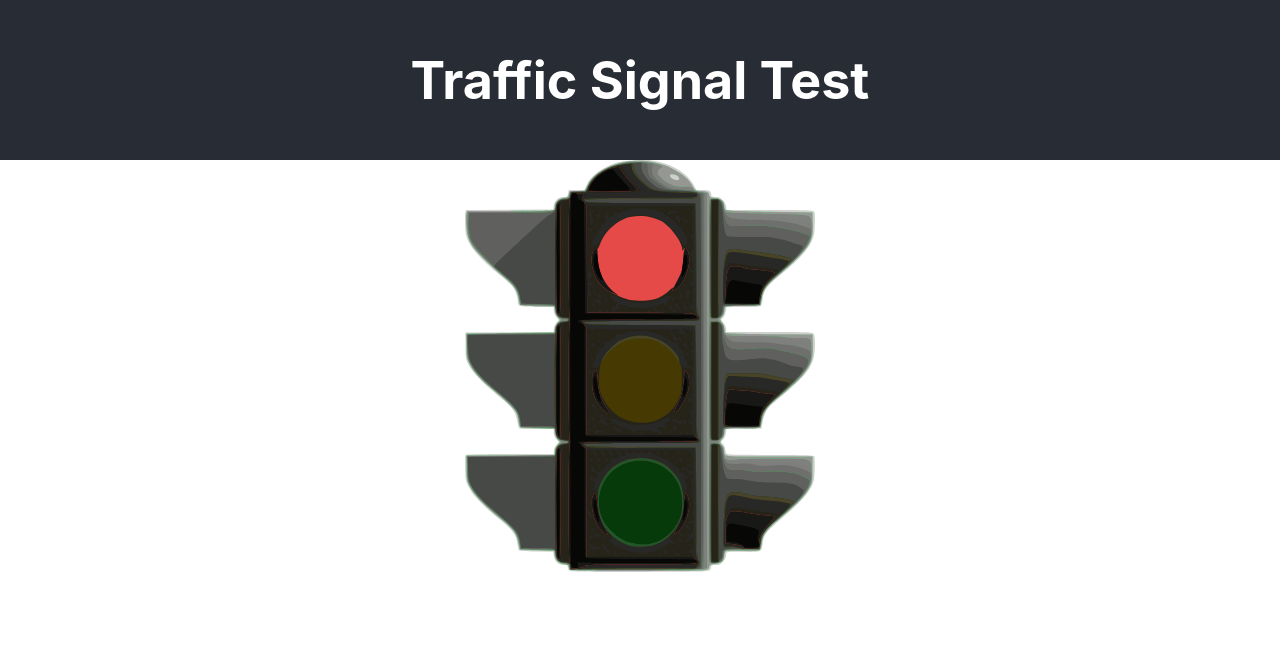
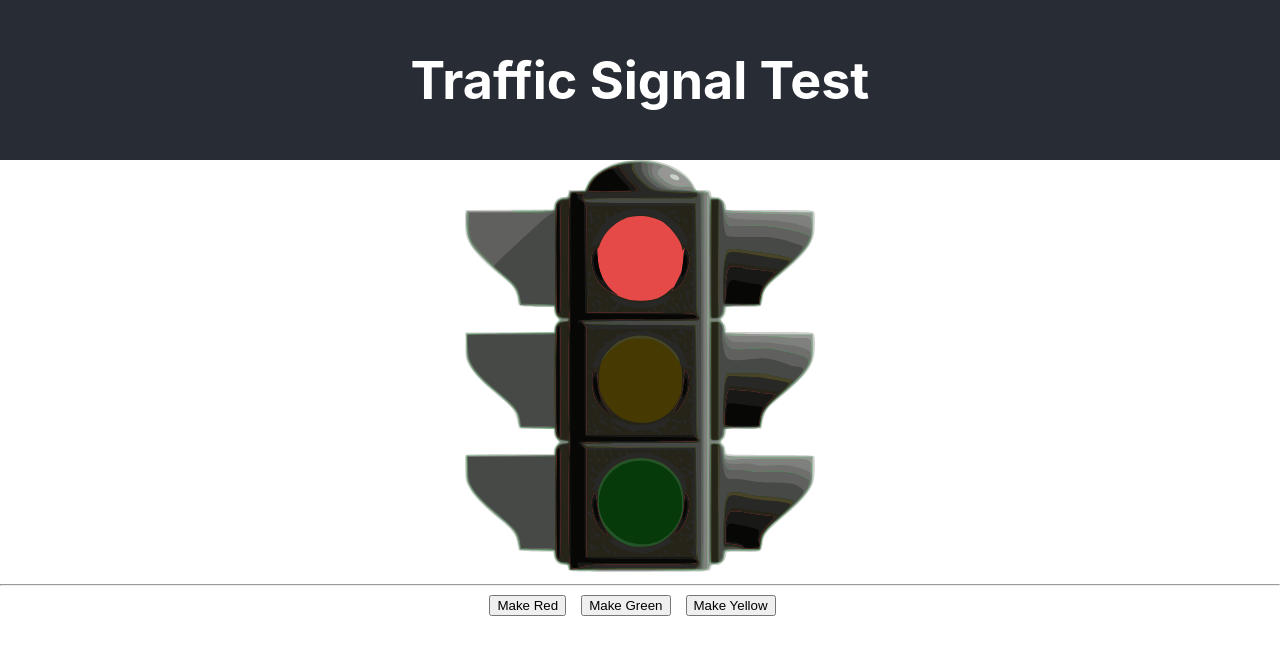
Before and after one commit to jschuman/traffic-signal, a React (Create React App) app: page / in a window 1280 px wide. Shown: the top 654 px of the page. Built offline with nearby package versions, Linux system fonts and the light colour scheme.

Commit message:
manual light setting working

```diff
--- a/src/App.css
+++ b/src/App.css
@@ -37,6 +37,10 @@
   }
 }
 
-.light {
+img.light {
   cursor: pointer;
 }
+
+button.action {
+  margin-right: 15px;
+}
--- a/src/components/TrafficSignal.js
+++ b/src/components/TrafficSignal.js
@@ -14,8 +14,18 @@ const TrafficSignal = () => {
     setCurrentLight(cycle[currentLight]);
   }
 
+  const forceLight = (light) => {
+    setCurrentLight(light);
+  }
+
   return (
-    <LightImage light={currentLight} clickHandler={nextLightCycle} />
+    <div>
+      <LightImage light={currentLight} clickHandler={nextLightCycle} />
+      <hr />
+      <button class='action' onClick={() => forceLight("Red")}>Make Red</button>
+      <button class='action' onClick={() => forceLight("Green")}>Make Green</button>
+      <button class='action' onClick={() => forceLight("Yellow")}>Make Yellow</button>
+    </div>
   )
 }
 
```
